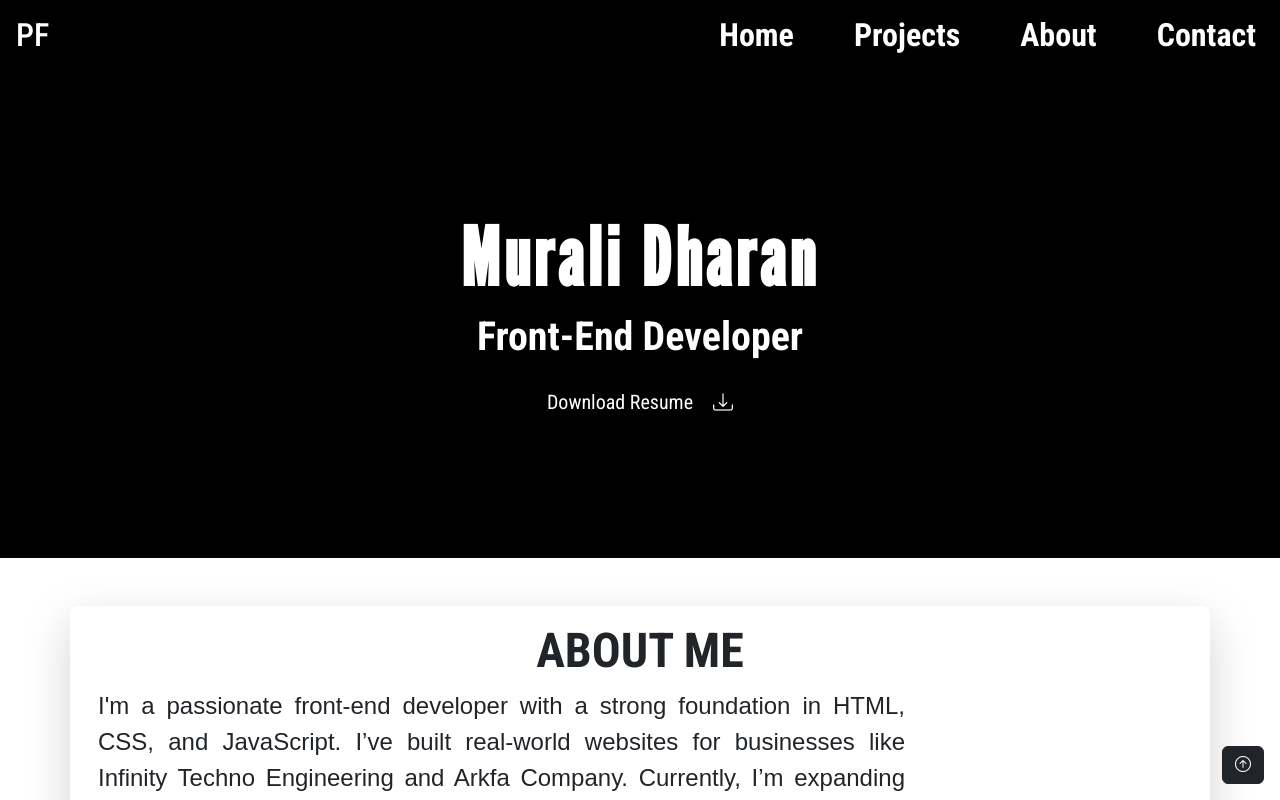
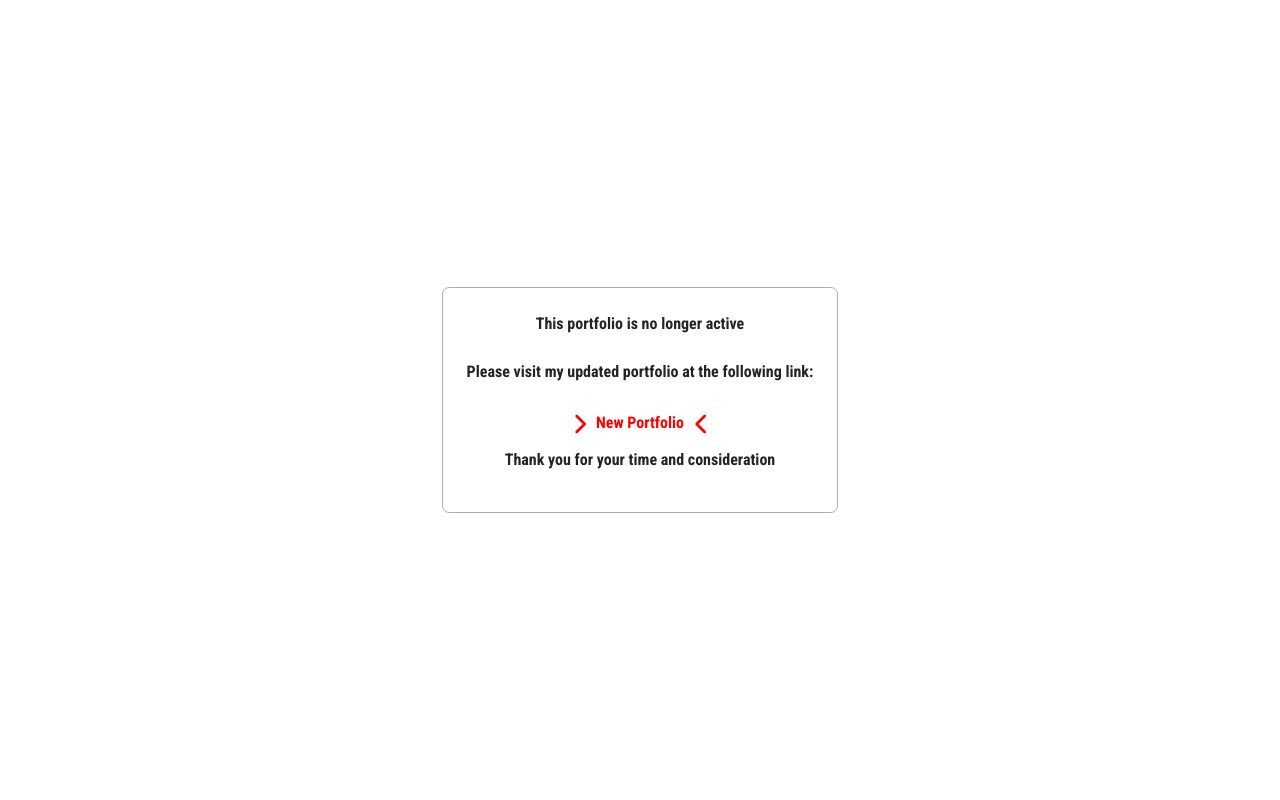
Before and after one commit to MD0516/Portfolio, a React (Vite) app: page / in a window 1280 px wide. Before the commit this address led to /home. Shown: the top 800 px of the page. Built offline with nearby package versions, Linux system fonts and the light colour scheme; a web font is replaced by a local one.

Commit message:
not-available

```diff
--- a/package.json
+++ b/package.json
@@ -14,10 +14,12 @@
     "@emotion/styled": "^11.14.0",
     "@fortawesome/fontawesome-free": "^6.7.2",
     "@mui/material": "^7.1.0",
+    "@sendgrid/mail": "^8.1.5",
     "aos": "^2.3.4",
     "bootstrap": "^5.3.6",
     "bootstrap-icons": "^1.13.1",
-    "framer-motion": "^12.15.0",
+    "dotenv": "^16.5.0",
+    "framer-motion": "^12.18.1",
     "lottie-react": "^2.4.1",
     "react": "^19.1.0",
     "react-bootstrap": "^2.10.10",
--- a/src/Components/Navbar/Navbar.jsx
+++ b/src/Components/Navbar/Navbar.jsx
@@ -74,19 +74,18 @@ function Navbar() {
 
               <div ref={offCanvasRef} className='offcanvas offcanvas-top bg-white offcanvas-custom-height' tabIndex={-1} id = "offcanvasTop" aria-labelledby='offcanvasTopLabel'>
 
-                <div className='offcanvas-header px-5'><h3 className=' custom-letter-spacing'>M E N U</h3>
+                <div className='offcanvas-header px-5'>
+                  <h3 className=' custom-letter-spacing'>M E N U</h3>
                   <button className='btn-close px-5' data-bs-dismiss='offcanvas' aria-label='close'> </button>
                 </div>
 
                 <div className="offcanvas-body">
                   <div className='d-flex flex-row align-items-center justify-content-center'>
-                    <div className='d-flex flex-row '>
-                      <ul className='list-unstyled text-decoration-none '>
-                        <li><Link to="/home" className='text-decoration-none text-black' onClick={closeCanvas}><h2 className='display-2 popup-font fw-bolder'>Home</h2></Link></li>
-                        <li><Link to="/projects"  className='text-decoration-none text-black' onClick={closeCanvas}><h2 className='display-2 popup-font fw-bolder'>Projects</h2></Link></li>
-                        <li><Link to="/about" className='text-decoration-none text-black' onClick={closeCanvas}><h2 className='display-2 popup-font fw-bolder'>About</h2></Link></li>
-                        <li><Link to="/contact-me" className='text-decoration-none text-black' onClick={closeCanvas}><h2 className='display-2 popup-font fw-bolder'>Contact</h2></Link></li>
-                      </ul>
+                    <div className='d-flex flex-column '>
+                        <Link to="/projects"  className='text-decoration-none text-black' onClick={closeCanvas}><h2 className='display-2 popup-font fw-bolder'>Projects</h2></Link>
+                        <Link to="/home" className='text-decoration-none text-black' onClick={closeCanvas}><h2 className='display-2 popup-font fw-bolder'>Home</h2></Link>
+                        <Link to="/about" className='text-decoration-none text-black' onClick={closeCanvas}><h2 className='display-2 popup-font fw-bolder'>About</h2></Link>
+                        <Link to="/contact-me" className='text-decoration-none text-black' onClick={closeCanvas}><h2 className='display-2 popup-font fw-bolder'>Contact</h2></Link>
                     </div>
                   </div>
                 </div>
--- /dev/null
+++ b/src/Pages/RedirectPage.jsx
@@ -0,0 +1,36 @@
+import React, { useState, useEffect} from 'react'
+import { motion, AnimatePresence } from 'framer-motion'
+
+const RedirectPage = () => {
+    const [xDir, setXDir] = useState(window.innerWidth > 768 ? 200 : 13);
+
+    useEffect(() => {
+      const handleResize = () => {
+        const isDesktopNow = window.innerWidth > 768;
+        setXDir(isDesktopNow ? 200 : 13);
+      };
+
+      window.addEventListener('resize', handleResize);
+
+      return () => {
+        window.removeEventListener('resize', handleResize);
+      };
+    }, []);
+
+  return (
+    <div className='d-flex justify-content-center align-items-center w-100 container-fluid' style={{ height: '100vh'}}>
+        <motion.div initial={{ opacity: 0, scale: 0}} animate={{ opacity: 1, scale: 1}} exit={{ opacity: 0, scale: 0}} transition={{ duration: .8, ease: 'easeInOut'}} className='d-flex flex-column justify-content-center align-items-center gap-2 p-4 fw-bold message '>
+            <motion.p initial={{ opacity: 0, x: -xDir}} animate={{ opacity: 1, x: 0}} exit={{ opacity: 0, x: -xDir}} transition={{ duration: 1.2, ease: 'easeInOut'}} >This portfolio is no longer active</motion.p>
+            <motion.p initial={{ opacity: 0, x: xDir}} animate={{ opacity: 1, x: 0}} exit={{ opacity: 0, x: xDir}} transition={{ duration: 1.2, ease: 'easeInOut'}} >Please visit my updated portfolio at the following link:</motion.p>
+            <motion.a initial={{ opacity: 0, x: -xDir}} animate={{ opacity: 1, x: 0}} exit={{ opacity: 0, x: -xDir}} transition={{ duration: 1.2, ease: 'easeInOut'}} href="https://murali-portfolio-amber.vercel.app/" className='text-decoration-none'>
+                <svg xmlns="http://www.w3.org/2000/svg" width="32" height="32" viewBox="0 0 48 48"><path fill="none" stroke="currentColor" stroke-linecap="round" stroke-linejoin="round" stroke-width="4" d="m19 12l12 12l-12 12"/></svg>
+                New Portfolio
+                <svg xmlns="http://www.w3.org/2000/svg" width="32" height="32" viewBox="0 0 48 48"><path fill="none" stroke="currentColor" stroke-linecap="round" stroke-linejoin="round" stroke-width="4" d="M31 36L19 24l12-12"/></svg>
+            </motion.a>
+            <motion.p initial={{ opacity: 0, x: xDir}} animate={{ opacity: 1, x: 0}} exit={{ opacity: 0, x: xDir}} transition={{ duration: 1.2, ease: 'easeInOut'}} >Thank you for your time and consideration</motion.p>
+        </motion.div>
+    </div>
+  )
+}
+
+export default RedirectPage
--- a/src/index.css
+++ b/src/index.css
@@ -1,9 +1,18 @@
-body,
-button,
-input,
-select,
-textarea{
-  font-family: "League Gothic", sans-serif;
+* {
+  margin: 0;
+  padding: 0;
+  box-sizing: border-box;
+  font-family: "Roboto Condensed", sans-serif;
+}
+
+.message {
+  border:#B6B09F 1px solid;
+  padding: 7px;
+  border-radius: 7px;
+}
+
+.message a {
+  color: red;
 }
 
 .custom-letter-spacing{
--- a/src/main.jsx
+++ b/src/main.jsx
@@ -8,9 +8,10 @@ import { router } from './Routes/Routes.jsx'
 import 'bootstrap/dist/css/bootstrap.min.css'
 import 'bootstrap/dist/js/bootstrap.bundle.min.js'
 import './index.css'
+import RedirectPage from './Pages/RedirectPage.jsx'
 
 createRoot(document.getElementById('root')).render(
   <StrictMode>
-    <RouterProvider router={router} />
+    <RedirectPage />
   </StrictMode>,
 )
```
Also changed, not shown: 2 other files (tests, documents, lock files or other folders).
